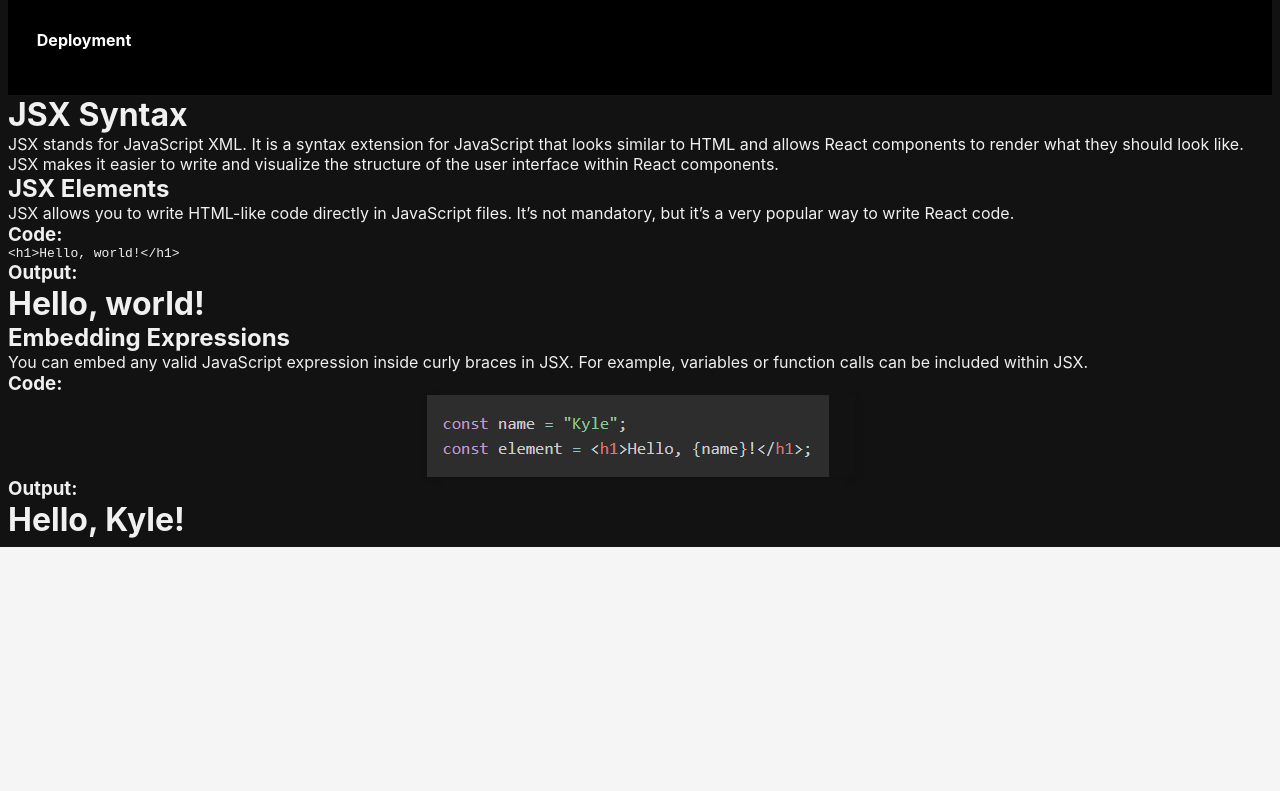
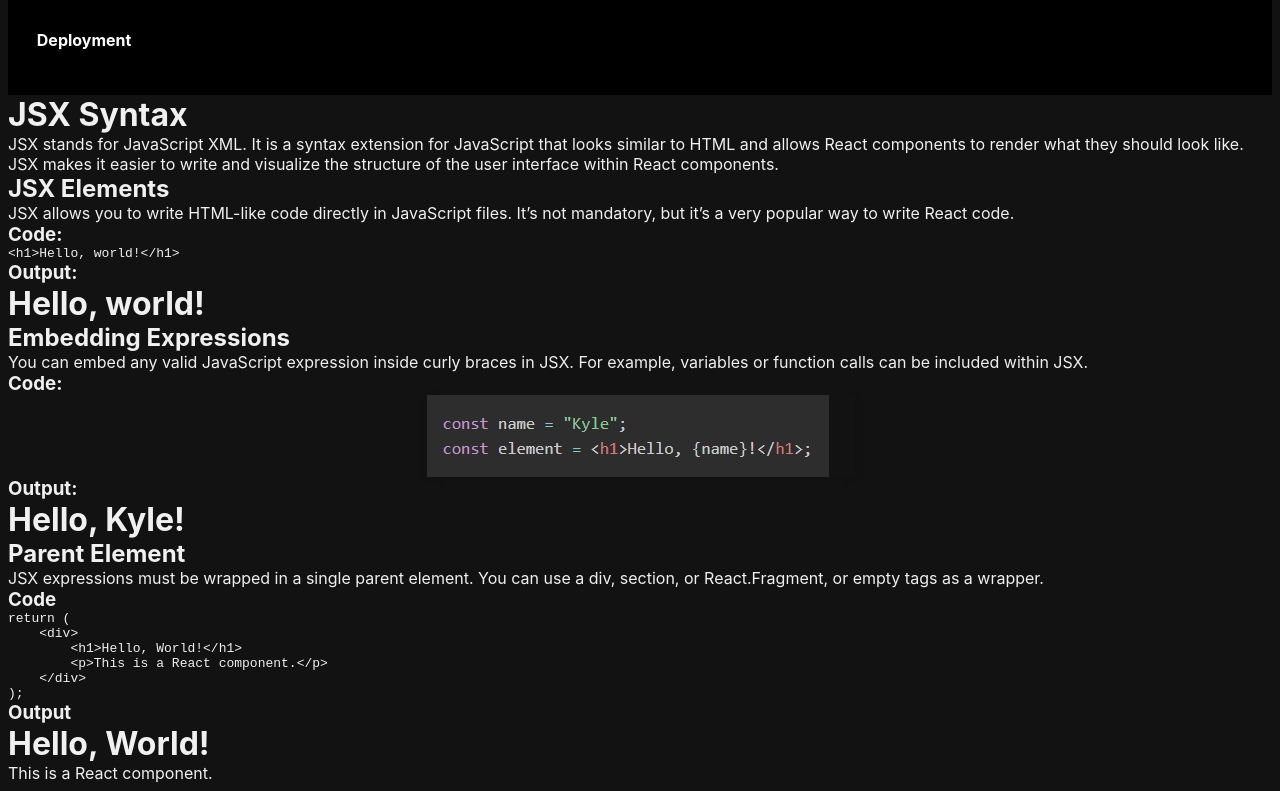
Before and after one commit to rees-kyle/react_showcase, a React (Create React App) app in the folder project/: page /jsx-syntax in a window 1280 px wide. Shown: the part 724-1515 px from the top of the page. Before the commit the page ends 1271 px from the top, so only its background shows below. Built offline with nearby package versions, Linux system fonts and the light colour scheme.

Commit message:
Add ParentElement component
- added component file.
- added to index in components folder.
- imported and added component to page.

```diff
--- /dev/null
+++ b/project/src/components/basics/jsxsyntax/ParentElement.js
@@ -0,0 +1,29 @@
+const ParentElement = () => {
+    return (
+        <div>
+            <h2>Parent Element</h2>
+            <p>
+                JSX expressions must be wrapped in a single parent element.
+                You can use a div, section, or React.Fragment, or empty tags as a wrapper.
+            </p>
+
+            <h3>Code</h3>
+            <pre>
+                <code>
+{`return (
+    <div>
+        <h1>Hello, World!</h1>
+        <p>This is a React component.</p>
+    </div>
+);`}
+                </code>
+            </pre>
+
+            <h3>Output</h3>
+            <h1>Hello, World!</h1>
+            <p>This is a React component.</p>
+        </div>
+    );
+};
+
+export default ParentElement;
--- a/project/src/components/basics/jsxsyntax/index.js
+++ b/project/src/components/basics/jsxsyntax/index.js
@@ -1,3 +1,4 @@
 export { default as JSXSyntax } from './JSXSyntax';
 export { default as JSXElements } from './JSXElements';
 export { default as EmbeddingExpressions } from './EmbeddingExpressions';
+export { default as ParentElement } from './ParentElement';
--- a/project/src/pages/basics/JSXSyntaxPage.js
+++ b/project/src/pages/basics/JSXSyntaxPage.js
@@ -1,4 +1,4 @@
-import { JSXSyntax, JSXElements, EmbeddingExpressions } from '../../components/basics/jsxsyntax';
+import { JSXSyntax, JSXElements, EmbeddingExpressions, ParentElement } from '../../components/basics/jsxsyntax';
 
 const JSXSyntaxPage = () => {
   return (
@@ -6,6 +6,7 @@ const JSXSyntaxPage = () => {
       <JSXSyntax />
       <JSXElements />
       <EmbeddingExpressions />
+      <ParentElement />
     </>
   );
 };
```
